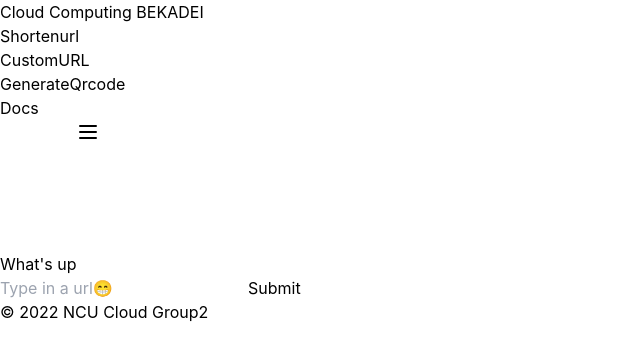
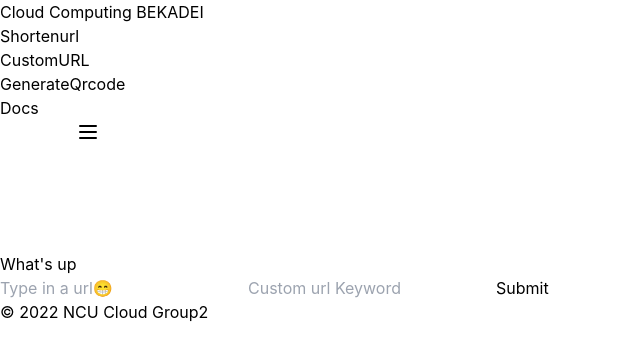
Before and after one commit to kypkk/NCUCloudProject, a React (Create React App) app in the folder client/: page /custom in a window 1280 px wide. Shown: the top 356 px of the page, without its empty margins (0-640 px from the left). Built offline with nearby package versions, Linux system fonts and the light colour scheme; what @material-tailwind/react would draw is missing.

Commit message:
FEAT: finish the post to server

```diff
--- a/client/src/Components/CustomForm.js
+++ b/client/src/Components/CustomForm.js
@@ -1,23 +1,58 @@
-import React from "react";
+import React, { useRef } from "react";
+import axios from "axios";
 
-const Customform = ({ url }) => {
+const Customform = ({ url, seturl }) => {
+  const urlRef = useRef();
+  const keywordRef = useRef();
+
+  const CustomButton = async (e) => {
+    e.preventDefault("");
+    await axios
+      .post("http://localhost:8080/custom", {
+        URL: urlRef.current.value.toString(),
+        Keyword: keywordRef.current.value.toString(),
+      })
+      .then((response) => {
+        seturl("http://localhost:3000" + response.data.URL);
+      });
+    urlRef.current.value = "";
+    keywordRef.current.value = "";
+  };
+
   return (
     <div className="m-3 flex justify-center align-center flex-col">
       <form className="flex justify-center align-center">
+        <div className="flex justify-center align-center flex-col flex-shrink">
           <input
             type="text"
             name=""
             id=""
             placeholder="Type in a url😁"
-          className="py-2 w-96 p-2 border-collapse border border-blue-300 rounded-xl text-black m-4"
+            className="py-2 w-72 p-2 border-collapse border border-blue-300 rounded-xl text-black m-4"
+            ref={urlRef}
           />
+          <input
+            type="text"
+            name=""
+            id=""
+            placeholder="Custom url Keyword"
+            className="py-2 w-72 p-2 border-collapse border border-blue-300 rounded-xl text-black m-4"
+            ref={keywordRef}
+          />
+
           <button
             type="submit"
-          className="m-4 px-4 py-2 font-bold bg-blue-500 rounded-xl text-white"
+            className="m-4 px-4 py-2 font-bold bg-blue-500 rounded-xl text-white w-24 h-10"
+            onClick={CustomButton}
           >
             Submit
           </button>
+        </div>
       </form>
+      <div className="flex justify-center align-center">
+        <h3 className=" w-48 mx-5">{url}</h3>
+        <h1 className="w-12 mx-5"></h1>
+      </div>
     </div>
   );
 };
```
Lines whose indentation alone changed are shown as unchanged.
